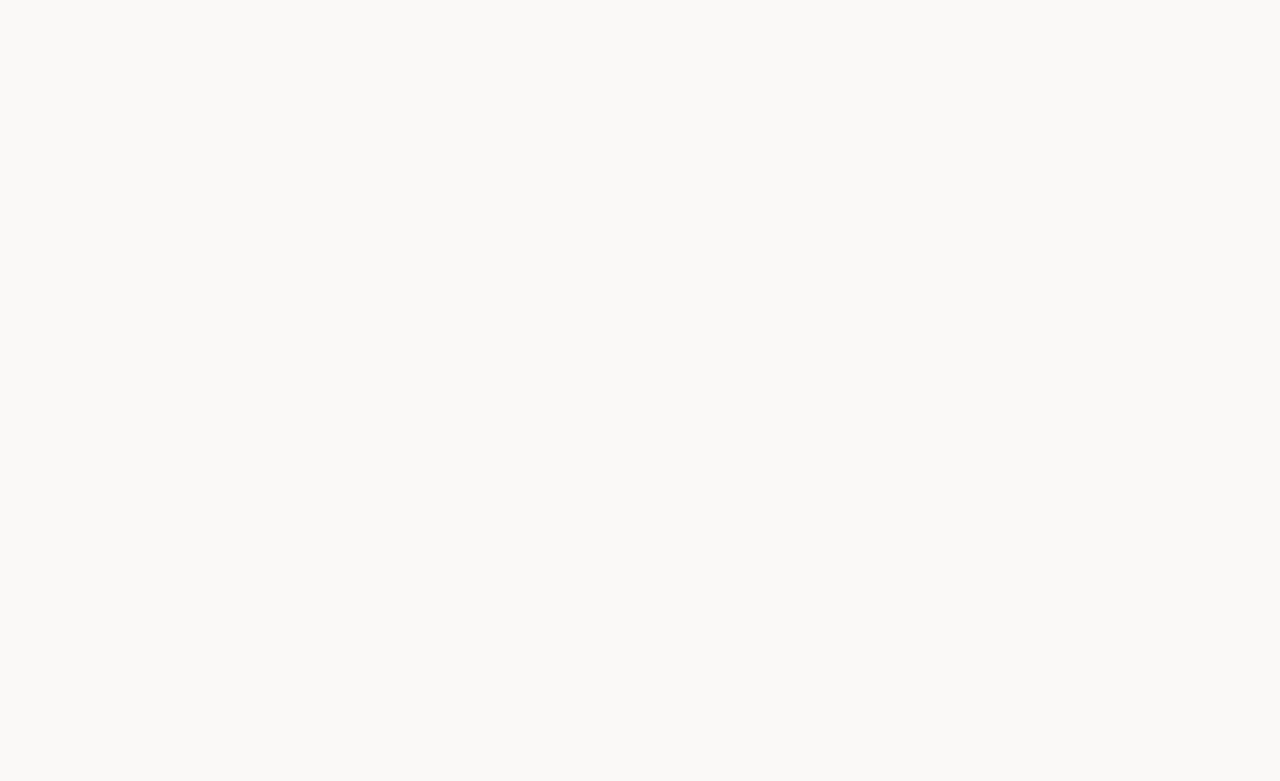
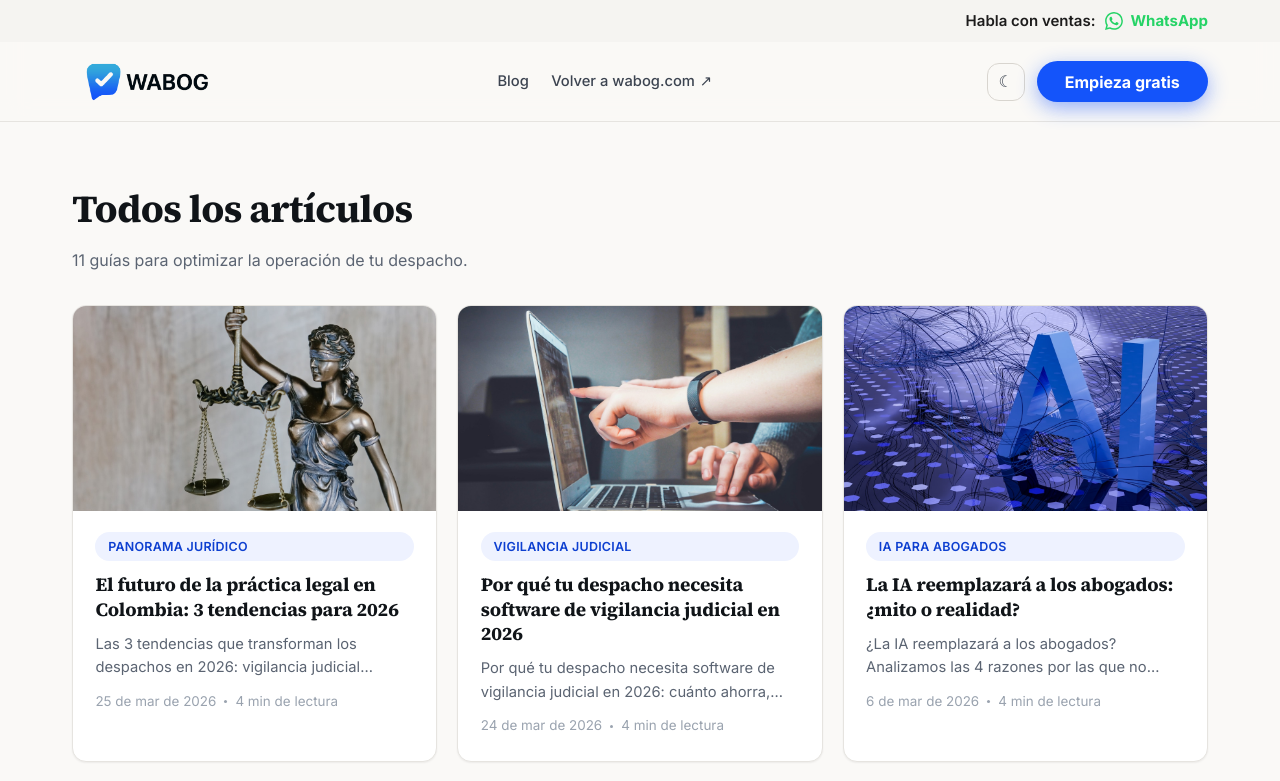
Before and after one commit to wabog/wabog-blog, a Next.js app: page /articulos in a window 1280 px wide. Before the commit this address had no page. Shown: the top 781 px of the page. Built offline with nearby package versions, Linux system fonts and the light colour scheme.

Commit message:
feat: limita los últimos artículos a 12 y agrega página con todos

```diff
--- /dev/null
+++ b/app/articulos/page.tsx
@@ -0,0 +1,35 @@
+import type { Metadata } from "next";
+import { PostCard } from "@/components/post-card";
+import { getAllPosts } from "@/lib/posts";
+
+export const metadata: Metadata = {
+  title: "Todos los artículos — Blog de Wabog",
+  description:
+    "Todas las guías de Wabog sobre vigilancia judicial, IA legal y legaltech en Colombia.",
+};
+
+export default function AllPostsPage() {
+  const posts = getAllPosts();
+
+  return (
+    <>
+      <section className="tag-hero">
+        <div className="container">
+          <h1 className="tag-title">Todos los artículos</h1>
+          <p className="tag-sub">
+            {posts.length} {posts.length === 1 ? "guía" : "guías"} para optimizar
+            la operación de tu despacho.
+          </p>
+        </div>
+      </section>
+
+      <div className="container">
+        <div className="posts-grid posts-grid--all">
+          {posts.map((post) => (
+            <PostCard key={post.slug} post={post} />
+          ))}
+        </div>
+      </div>
+    </>
+  );
+}
--- a/app/globals.css
+++ b/app/globals.css
@@ -759,6 +759,16 @@ a {
   gap: 1.25rem;
 }
 
+.section-footer {
+  margin-top: 2rem;
+  display: flex;
+  justify-content: center;
+}
+
+.posts-grid--all {
+  padding-bottom: 3rem;
+}
+
 .post-card {
   display: flex;
   flex-direction: column;
```
Also changed, not shown: app/page.tsx (+7 -1 lines).
